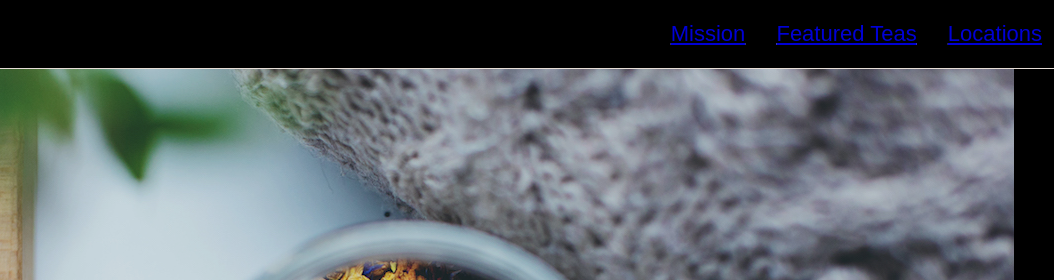
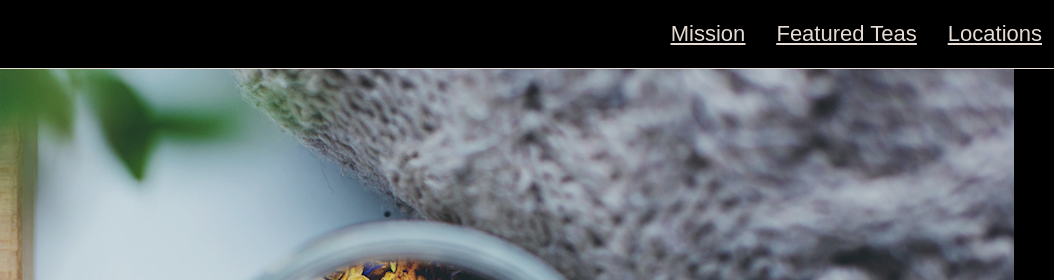
Before and after one commit to Glenda9031/Tea_Cozy_3, a plain HTML site: page index.html in a window 1280 px wide. Shown: the top 280 px of the page, 226-1280 px from the left. Drawn offline with Linux system fonts and the light colour scheme.

Commit message:
Update style.css

```diff
--- a/css/style.css
+++ b/css/style.css
@@ -44,7 +44,6 @@ header img {
 
 nav ul {
     margin-right: 10px;
-    color: seashell;
 }
 
 nav li {
@@ -52,6 +51,10 @@ nav li {
     padding: 10px;
     text-decoration: underline;
     margin-left: 5px;
+}
+
+nav a {
+    color: seashell;
 }
 
 /* Mission */
```
